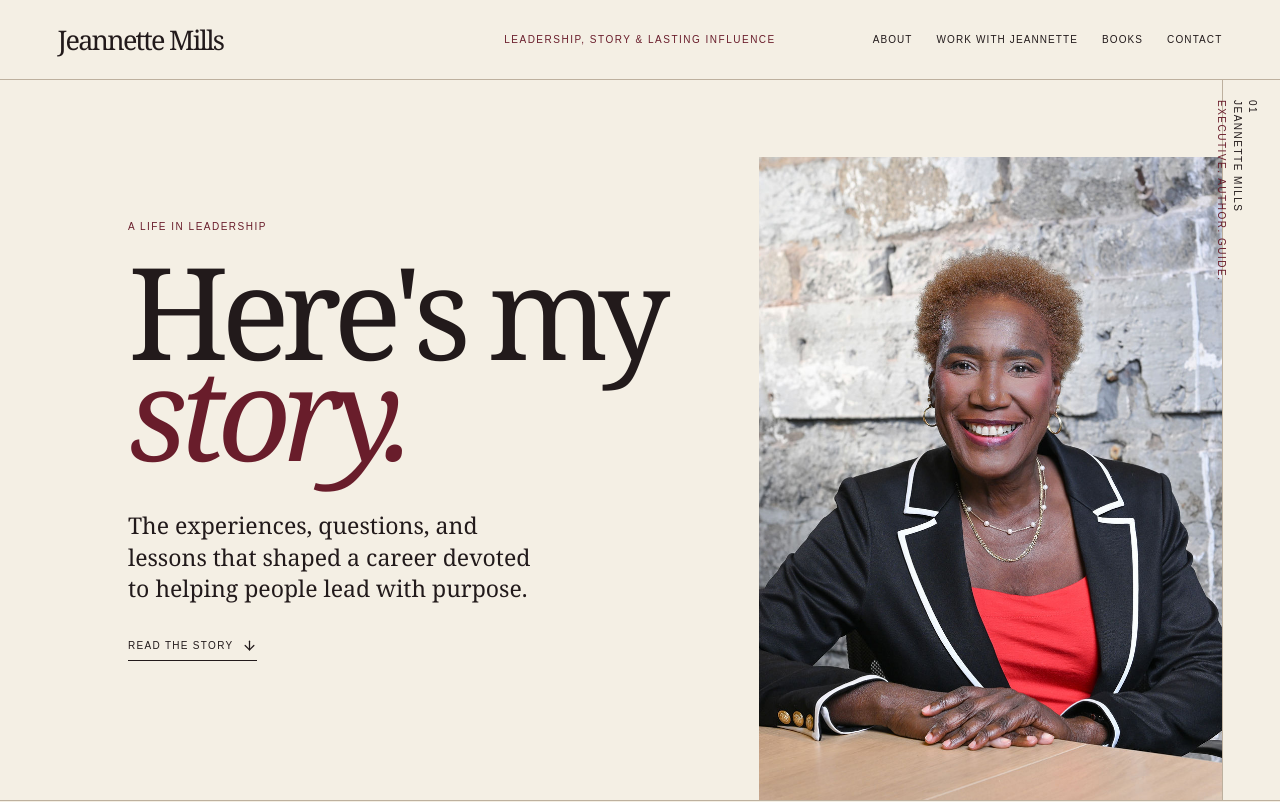
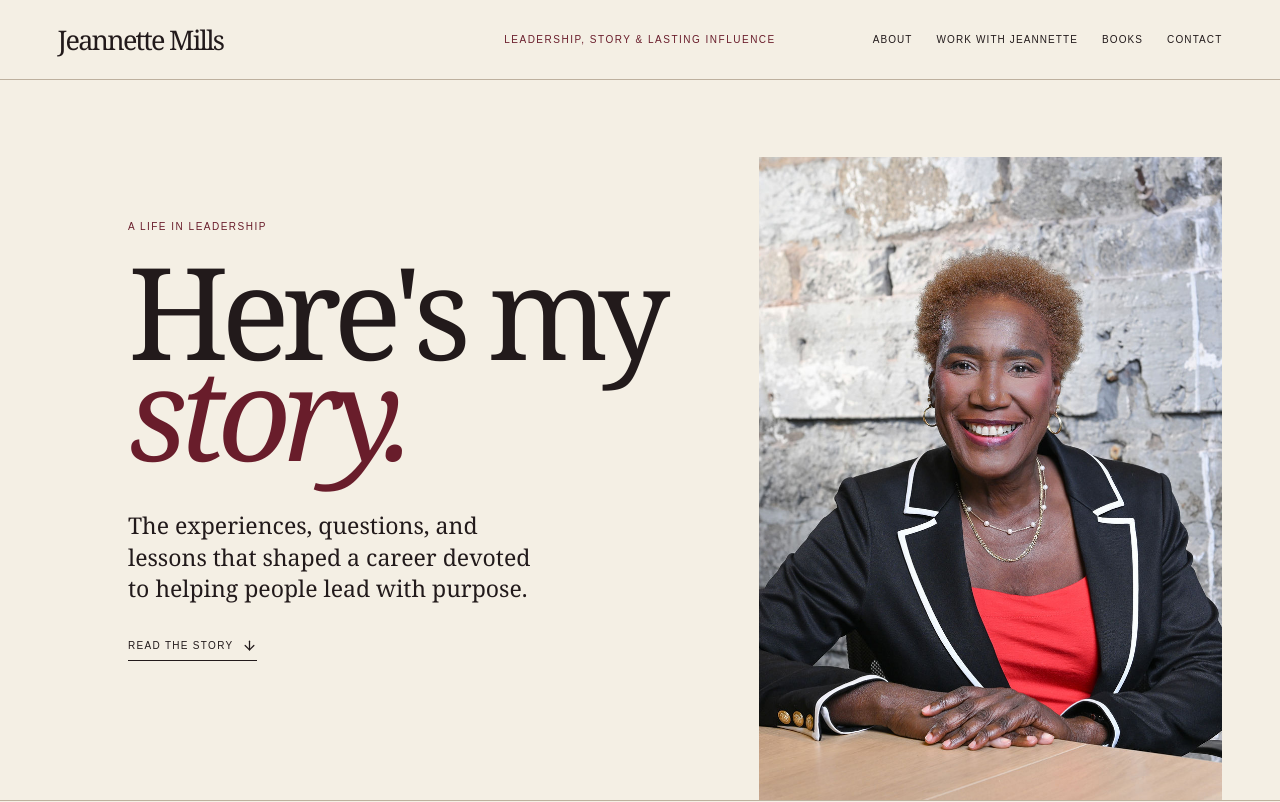
Before and after one commit to pagekey/jeannettemills.com, a React (Vite) app: page /option-3 in a window 1280 px wide. Shown: the top 802 px of the page. Built offline with nearby package versions, Linux system fonts and the light colour scheme.

Commit message:
fix: tweak various pages

```diff
--- a/src/components/pages/Option1/ContentPages.tsx
+++ b/src/components/pages/Option1/ContentPages.tsx
@@ -71,7 +71,7 @@ function PageFooter() {
         </Link>
       </div>
       <div className="footer-bottom">
-        <span>© 2026 Jeannette Mills. All rights reserved.</span>
+        <span>&copy; {new Date().getFullYear()} Jeannette Mills. All rights reserved.</span>
         <span>
           Website by <a href="https://pagekey.io">PageKey</a>
         </span>
--- a/src/components/pages/Option1/Home.tsx
+++ b/src/components/pages/Option1/Home.tsx
@@ -304,7 +304,7 @@ export default function Home() {
         </div>
         <div className="footer-bottom">
           <span>
-            © {new Date().getFullYear()} Jeannette Mills. All rights reserved.
+            &copy; {new Date().getFullYear()} Jeannette Mills. All rights reserved.
           </span>
           <span>
             Website by <a href="https://pagekey.io">PageKey</a>
--- a/src/components/pages/Option2/Subpages.tsx
+++ b/src/components/pages/Option2/Subpages.tsx
@@ -34,7 +34,7 @@ function Footer() {
         <a href="mailto:hello@jeannettemills.com">hello@jeannettemills.com</a>
         <Link to="/option-2">Home</Link>
       </div>
-      <small>© 2026 Jeannette Mills. All rights reserved.</small>
+      <small>&copy; 2026 Jeannette Mills. All rights reserved.</small>
     </footer>
   );
 }
--- a/src/components/pages/Option2/index.tsx
+++ b/src/components/pages/Option2/index.tsx
@@ -218,7 +218,7 @@ export default function OptionTwo() {
           <a href="mailto:hello@jeannettemills.com">hello@jeannettemills.com</a>
           <a href="#top">Back to top</a>
         </div>
-        <small>© 2026 Jeannette Mills. All rights reserved.</small>
+        <small>&copy; {new Date().getFullYear()} Jeannette Mills. All rights reserved.</small>
       </footer>
     </main>
   );
--- a/src/components/pages/Option3/index.tsx
+++ b/src/components/pages/Option3/index.tsx
@@ -68,10 +68,9 @@ function Footer() {
       <p>Leadership is the story we leave in other people.</p>
       <div className="o3-footer-links">
         <a href="mailto:hello@jeannettemills.com">hello@jeannettemills.com</a>
-        <Link to="/option-3">Return to the beginning</Link>
       </div>
       <small>
-        © 2026 Jeannette Mills. All rights reserved. Website by{" "}
+        &copy; {new Date().getFullYear()} Jeannette Mills. All rights reserved. Website by{" "}
         <a href="https://pagekey.io">PageKey</a>
       </small>
     </footer>
@@ -100,11 +99,6 @@ export default function OptionThree() {
         </div>
         <div className="o3-hero-portrait">
           <img src={executivePortrait} alt="Jeannette Mills" />
-        </div>
-        <div className="o3-hero-side">
-          <span>01</span>
-          <span>Jeannette Mills</span>
-          <span>Executive. Author. Guide.</span>
         </div>
       </section>
 
```
